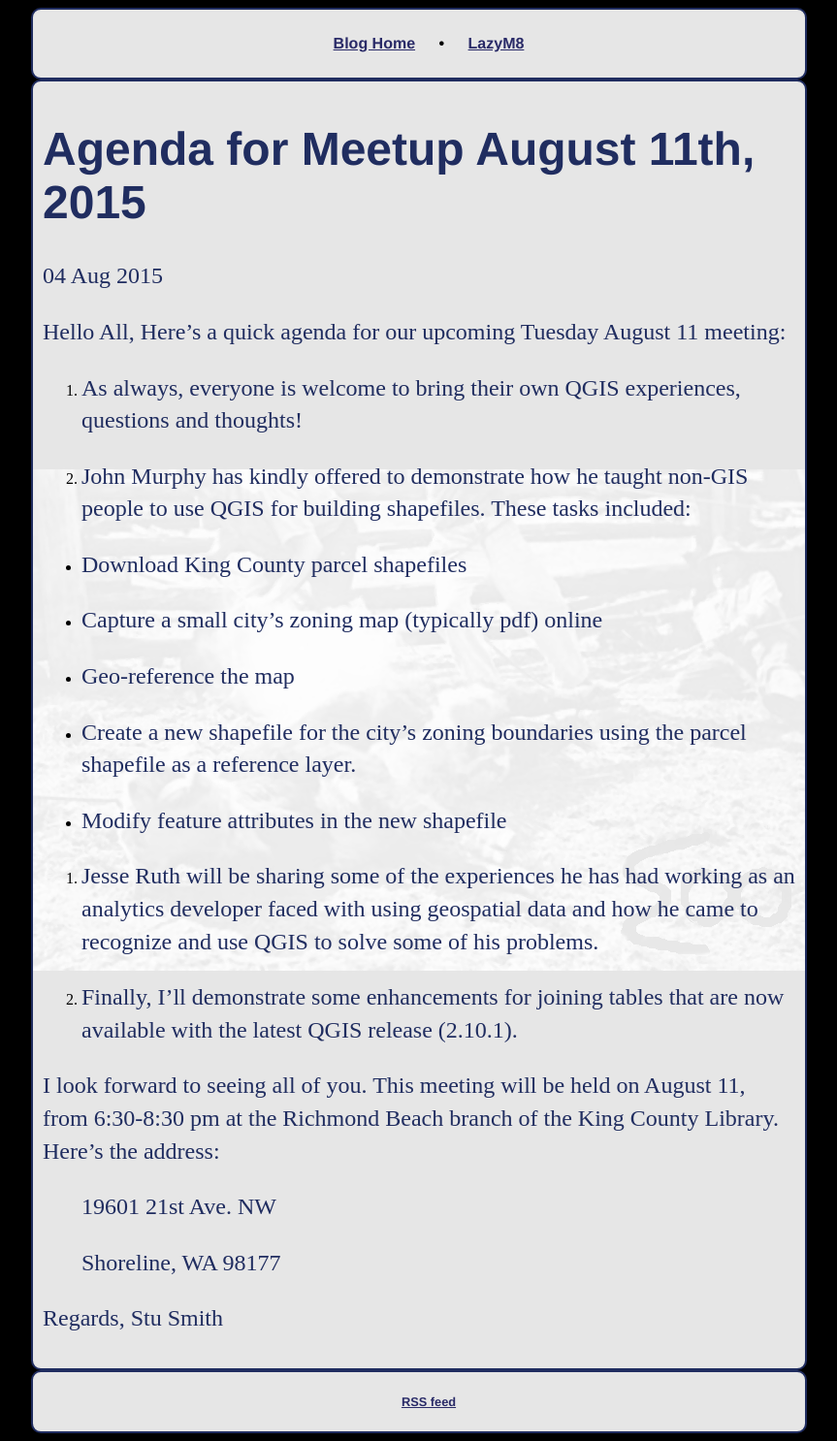
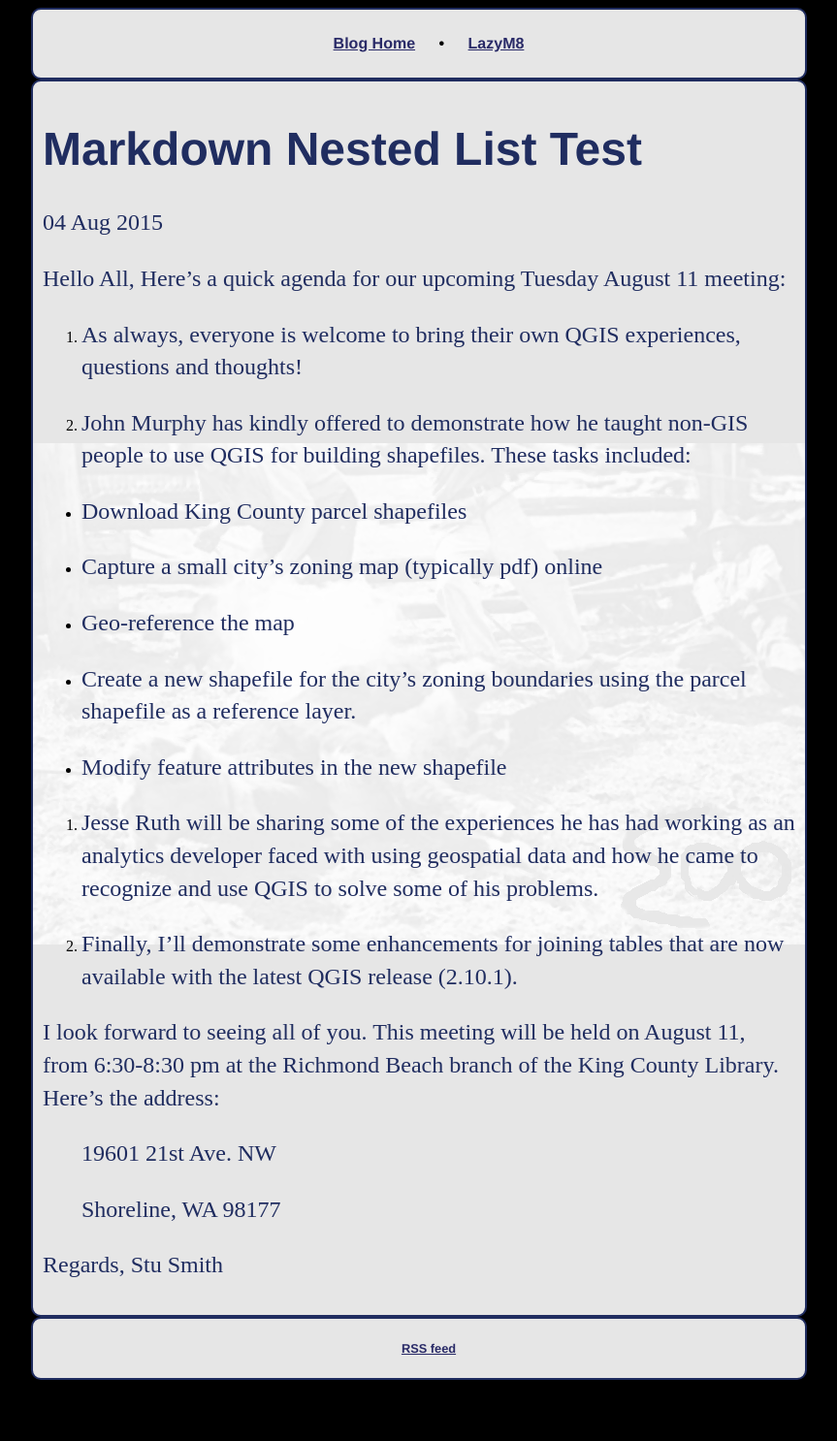
Before and after one commit to geodatawrangler/geodatawrangler.github.io, a Jekyll site: the page built from _posts/2015-08-07-Markdown-Tester.md, in a window 1280 px wide. Shown: the whole page at 97% size, without its empty margins (208-1071 px from the left). Built offline with Jekyll 4.4.1, drawn with Linux system fonts in a browser that asks for light colours; Markdown is read by kramdown in place of the engine named in the settings; comment, search, counter and statistics services are not loaded; after the commit the page ends 1431 px from its top, so only the background shows below that.

Commit message:
Update 2015-08-07-Markdown-Tester.md

```diff
--- a/_posts/2015-08-07-Markdown-Tester.md
+++ b/_posts/2015-08-07-Markdown-Tester.md
@@ -1,6 +1,6 @@
 ---
 layout: post
-title: "Agenda for Meetup August 11th, 2015"
+title: "Markdown Nested List Test"
 date: 2015-08-04
 schedule: 2015-08-11T18:30:00.0-7
 ---
```
